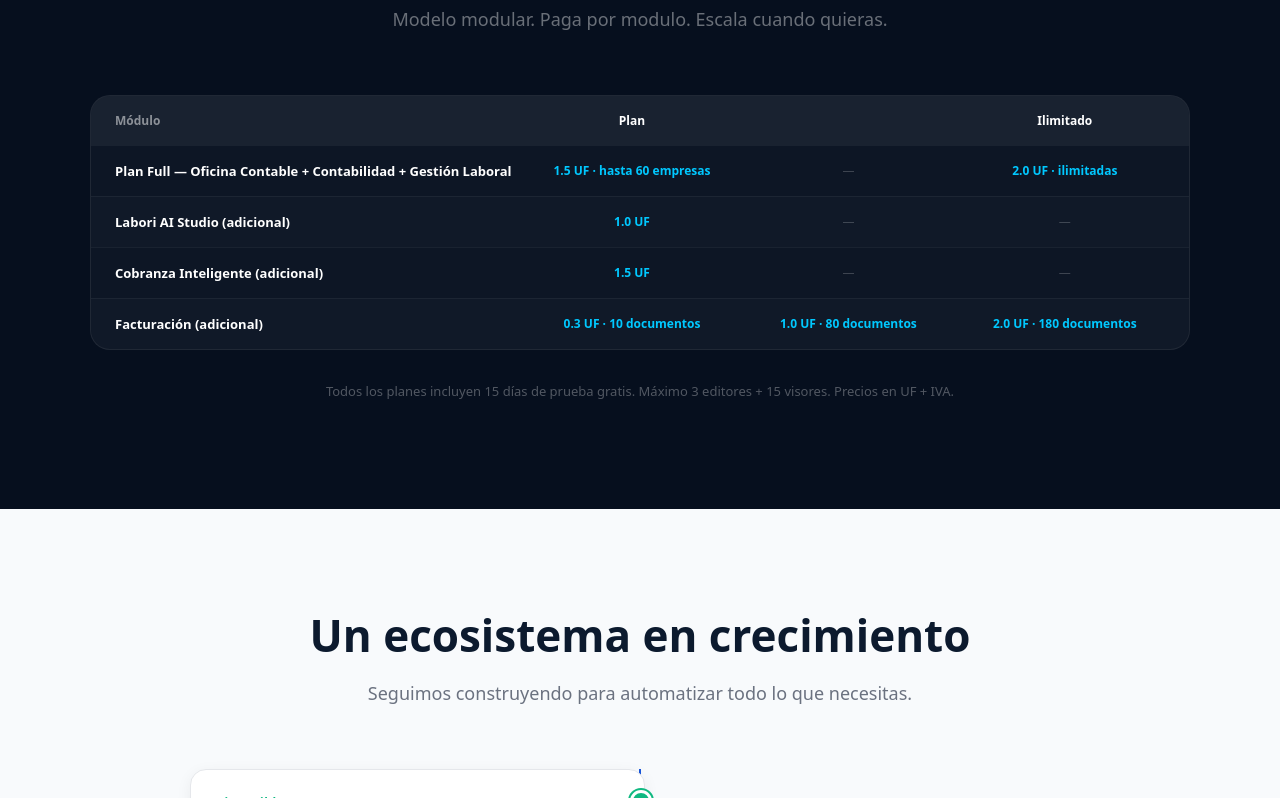
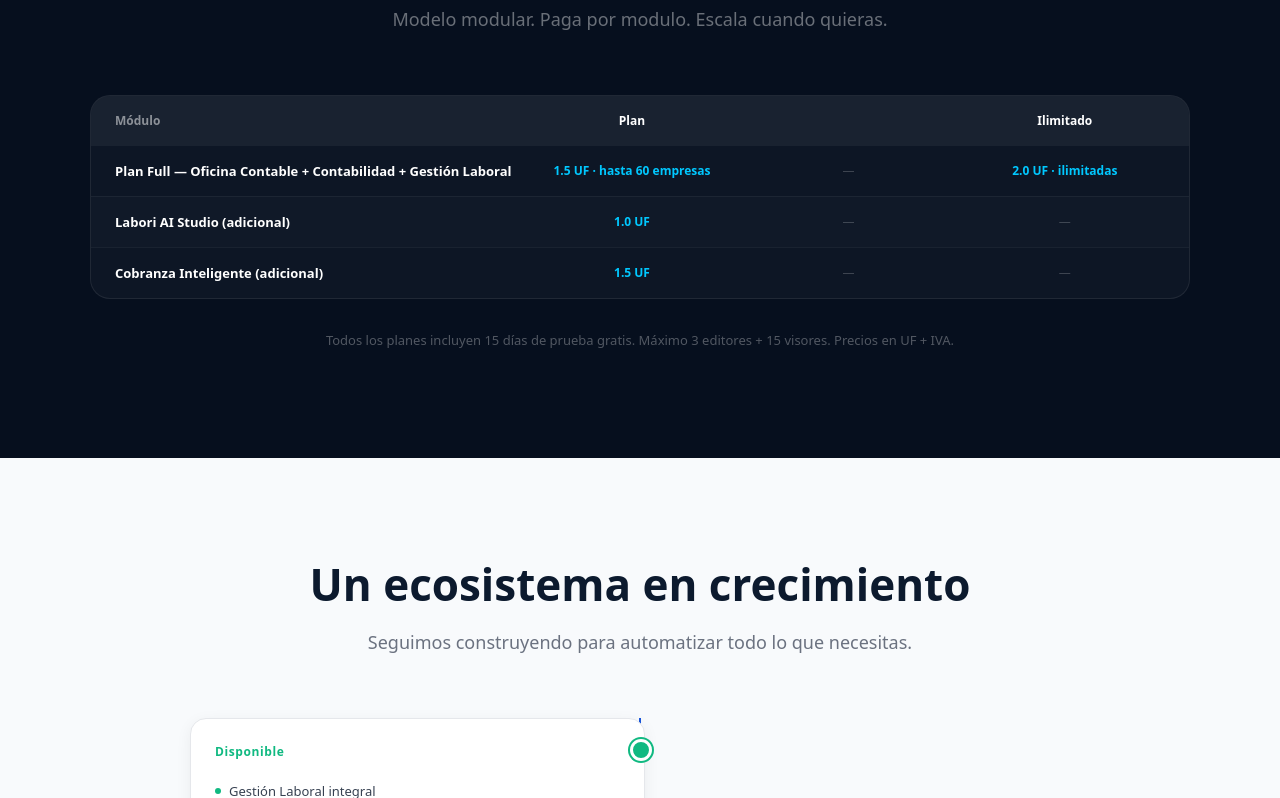
Before and after one commit to gc-gestion-laboral/labori-landing, a Next.js app: page / in a window 1280 px wide. Shown: the part 9416-10214 px from the top of the page. Built offline with nearby package versions, Linux system fonts and the light colour scheme.

Commit message:
Retiro facturacion de planes y enlace directo a registro

```diff
--- a/app/page.js
+++ b/app/page.js
@@ -46,6 +46,13 @@
 export default function Home() {
   const isMobile = useIsMobile();
   const [paso, setPaso] = useState('landing');
+
+  // Si la URL trae ?registro, abrir el formulario de inmediato
+  useEffect(() => {
+    if (typeof window !== 'undefined' && window.location.search.includes('registro')) {
+      setPaso('registro');
+    }
+  }, []);
   const [form, setForm] = useState({ nombre: '', email: '', password: '', confirmar: '', rut: '', telefono: '' });
   const [error, setError] = useState('');
   const [cargando, setCargando] = useState(false);
@@ -543,7 +550,6 @@
               { modulo: 'Plan Full — Oficina Contable + Contabilidad + Gestión Laboral', esencial: '1.5 UF · hasta 60 empresas', profesional: '', enterprise: '2.0 UF · ilimitadas' },
               { modulo: 'Labori AI Studio (adicional)', esencial: '1.0 UF', profesional: '', enterprise: '' },
               { modulo: 'Cobranza Inteligente (adicional)', esencial: '1.5 UF', profesional: '', enterprise: '' },
-              { modulo: 'Facturación (adicional)', esencial: '0.3 UF · 10 documentos', profesional: '1.0 UF · 80 documentos', enterprise: '2.0 UF · 180 documentos' },
             ].map((p, i) => (
               <div key={p.modulo} style={{ display: 'grid', gridTemplateColumns: '2fr 1fr 1fr 1fr', padding: '1rem 1.5rem', gap: '1rem', borderTop: '1px solid rgba(255,255,255,0.05)', background: i % 2 === 0 ? 'transparent' : 'rgba(255,255,255,0.01)' }}>
                 <div style={{ fontSize: '13px', fontWeight: '600', color: 'white' }}>{p.modulo}</div>
@@ -557,7 +563,6 @@
               { modulo: 'Plan Full', icon: '📦', esencial: '1.5 UF · hasta 60 empresas', profesional: null, enterprise: '2.0 UF · ilimitadas' },
               { modulo: 'Labori AI Studio', icon: '✨', esencial: '1.0 UF', profesional: null, enterprise: null },
               { modulo: 'Cobranza Inteligente', icon: '⚡', esencial: '1.5 UF', profesional: null, enterprise: null },
-              { modulo: 'Facturación', icon: '🧾', esencial: '0.3 UF · 10 docs', profesional: '1.0 UF · 80 docs', enterprise: '2.0 UF · 180 docs' },
             ].map((p, i) => (
               <div key={p.modulo} style={{ background: 'rgba(255,255,255,0.03)', border: '1px solid rgba(255,255,255,0.08)', borderRadius: '14px', padding: '1rem 1.25rem' }}>
                 <div style={{ display: 'flex', alignItems: 'center', gap: '8px', marginBottom: '12px' }}>
```
